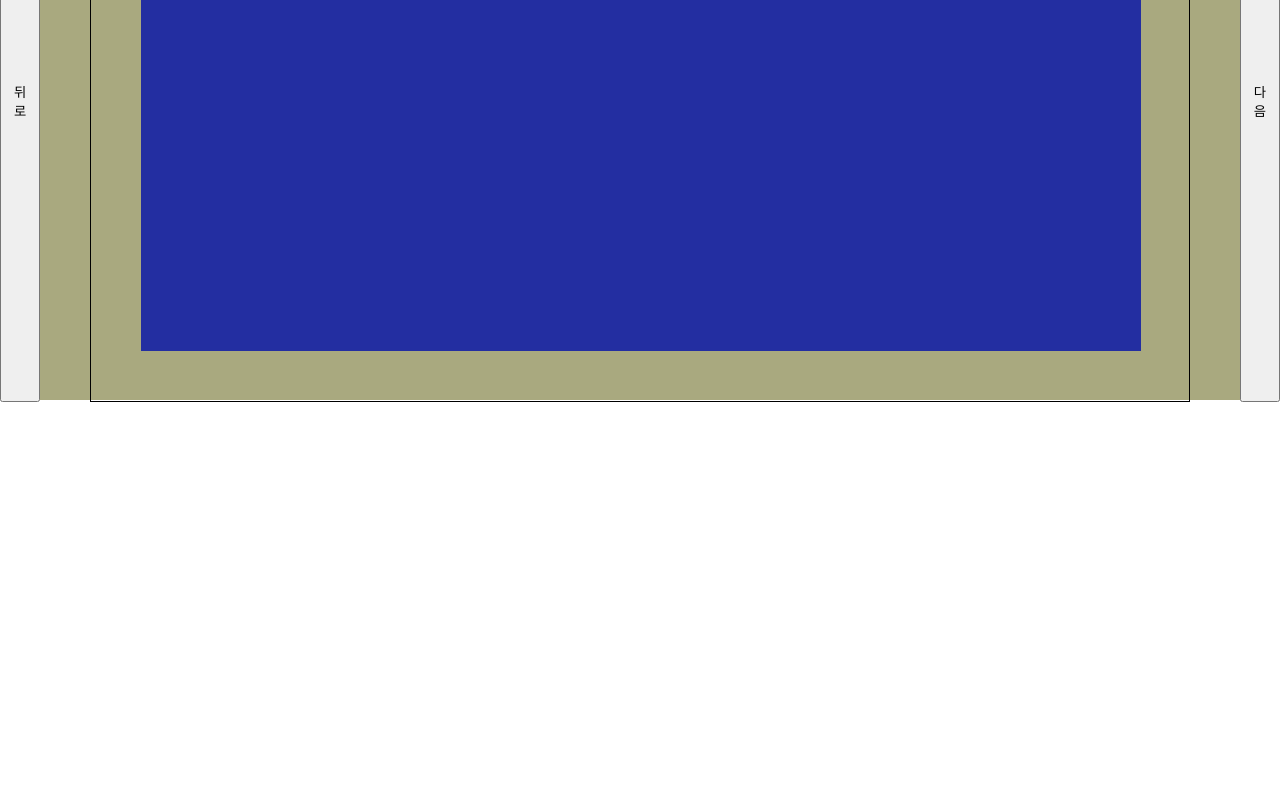
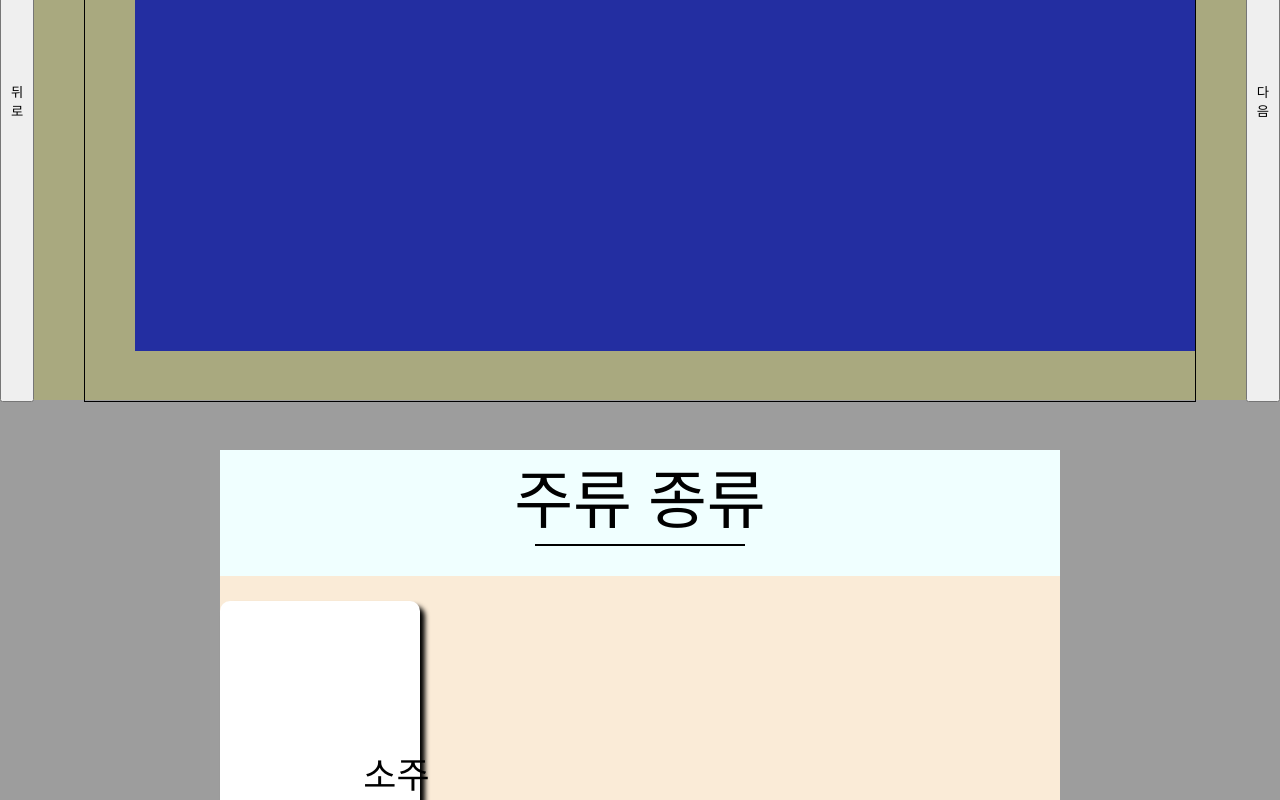
Before and after one commit to Hongaproject/AlcoholDrinks, a React (Create React App) app: page / in a window 1280 px wide. Shown: the part 300-1100 px from the top of the page. Before the commit the page ends 800 px from the top, so only its background shows below. Built offline with nearby package versions, Linux system fonts and the light colour scheme; a web font is replaced by a local one.

Commit message:
술 종류 보여주는 부분 틀 작업 중

```diff
--- a/src/Section/Section.jsx
+++ b/src/Section/Section.jsx
@@ -18,7 +18,7 @@ const Slide = styled.div`
     margin: 0 auto;
 `
 const Show = styled.div`
-    width: 1100px;
+    width: 1500px;
     height: 600px;
     display: flex;
     border: 1px solid #000;
@@ -27,7 +27,7 @@ const Show = styled.div`
     margin: 0 50px;
 `
 const Img = styled.div`
-    width: 1000px;
+    width: 1400px;
     height: 500px;
     flex-shrink: 0;
     text-align: center;
@@ -48,6 +48,185 @@ const Img = styled.div`
         background-color: #d6ce2d;
     }
 `
+
+
+const Main = styled.div`
+    width: calc(100% - 440px);
+    height: 100%;
+    margin: 0 auto;
+    background-color: azure;
+`
+const SubTitle = styled.h1`
+    font-size: 64px;
+    text-align: center;
+    align-items: center;
+    margin-top: 50px;
+    padding: 20px;
+    &:after{
+        content: "";
+        display: block;
+        width: 210px;
+        border-bottom: 2px solid #000;
+        margin: 10px auto;
+    }
+`
+
+// soju
+const SojuContainer = styled.div`
+    width: 100%;
+    height: 300px;
+    background-color: antiquewhite;
+    display: flex;
+    flex-direction: row;
+    align-items: center;
+`
+const Soju = styled.div`
+    width: 100%;
+    height: 250px;
+    position: relative;
+`
+const SojuImg = styled.div`
+    width: 200px;
+    height: 250px;
+    background-color: #fff;
+    border-radius: 10px;
+    box-shadow: 5px 5px 5px ;
+    float: left;
+`
+const SojuTitle = styled.h1`
+    font-size: 36px;
+    padding: 10px 0;
+    position: absolute;
+    top: 70%;
+    left: 21%;
+    transform: translate(-50%, -50%);
+`
+const SojuContent = styled.span`
+    font-size: 18px;
+    padding: 10px 0;
+    position: absolute;
+    top: 87%;
+    left: 22.8%;
+    transform: translate(-50%, -50%);
+    color: #909090;
+`
+
+// beer
+const BeerContainer = styled.div`
+    width: 100%;
+    height: 300px;
+    background-color: #bf9864;
+    display: flex;
+    flex-direction: row;
+    align-items: center;
+`
+const Beer = styled.div`
+    width: 100%;
+    height: 250px;
+    position: relative;
+    display:flex;
+    flex-direction:row-reverse;
+    align-items:center;
+`
+const BeerImg = styled.div`
+    width: 200px;
+    height: 250px;
+    background-color: #fff;
+    border-radius: 10px;
+    box-shadow: 5px 5px 5px ;
+    float: left;
+`
+const BeerTitle = styled.h1`
+    font-size: 36px;
+    padding: 10px 0;
+    position: absolute;
+    top: 70%;
+    left: 79%;
+    transform: translate(-50%, -50%);
+`
+const BeerContent = styled.span`
+    font-size: 18px;
+    padding: 10px 0;
+    position: absolute;
+    top: 87%;
+    left: 77.2%;
+    transform: translate(-50%, -50%);
+    color: #909090;
+`
+
+// makgeolli
+const MakgeolliC = styled.div`
+    width: 100%;
+    height: 500px;
+    background-color: #855f2d;
+
+`
+const Makgeolli = styled.div`
+    width: 100%;
+    height: 300px;
+    padding: 70px 0;
+`
+const MakgeolliImg = styled.div`
+    width: 800px;
+    height: 250px;
+    background-color: #fff;
+    border-radius: 10px;
+    box-shadow: 5px 5px 5px ;
+    margin: 0 auto;
+`
+const MakgeolliTitle = styled.h1`
+    font-size: 36px;
+    padding: 10px 0;
+    text-align: center;
+    margin-top: 20px;
+`
+const MakgeolliContent = styled.span`
+    font-size: 18px;
+    padding: 10px 0;
+    color: #909090;
+    text-align: center;
+    justify-content: center;
+    display: flex;
+`
+
+
+const Container1 = styled.div`
+    width: 100%;
+    height: 500px;
+    margin-top: 70px;
+`
+const CW = styled.div`
+    width: 100%;
+    height: 300px;
+    display: flex;
+    justify-content: space-around;
+`
+const CW1 = styled.div`
+    width: 100%;
+    display: flex;
+    justify-content: space-around;
+`
+const Container2 = styled.div`
+    width: 300px;
+    height: 300px;
+    background-color: aqua;
+    flex-direction: column;
+
+`
+const Container3 = styled.div`
+    width: 300px;
+    height: 300px;
+    background-color: bisque;
+    flex-direction: column;
+`
+
+const ContainerTitle = styled.h1`
+    font-size: 36px;
+    padding: 10px 0;
+    text-align: center;
+    margin-top: 20px;
+`
+
 export default function Section () {
     const example = ['1','2','3','4','5'];
 
@@ -90,7 +269,7 @@ export default function Section () {
                                 <Img
                                     key={index}
                                     style={{
-                                        transform: `translateX(${-1100 * imgArr}px)`,
+                                        transform: `translateX(${-1500 * imgArr}px)`,
                                         transition: 'all 0.4s ease-in-out',
                                     }}>{item}
                                 </Img>
@@ -102,6 +281,44 @@ export default function Section () {
                     </button>
                 </Slide>
             </ImgSlice>
+            <Main>
+                <SubTitle>주류 종류</SubTitle>
+                <SojuContainer>
+                    <Soju>
+                        <SojuImg />
+                        <SojuTitle>소주</SojuTitle>
+                        <SojuContent>희석주 입니다.</SojuContent>
+                    </Soju>
+                </SojuContainer>
+                <BeerContainer>
+                    <Beer>
+                        <BeerImg />
+                        <BeerTitle>맥주</BeerTitle>
+                        <BeerContent>곡료주 입니다.</BeerContent>
+                    </Beer>
+                </BeerContainer>
+                <MakgeolliC>
+                    <Makgeolli>
+                        <MakgeolliImg />
+                        <MakgeolliTitle>막걸리</MakgeolliTitle>
+                        <MakgeolliContent>전통주 입니다.</MakgeolliContent>
+                    </Makgeolli>
+                </MakgeolliC>
+                <Container1>
+                    <CW>
+                        <Container2 />
+                        <Container3 />
+                    </CW>
+                    <CW1>
+                        <ContainerTitle>증류주</ContainerTitle>
+                        <ContainerTitle>신제품</ContainerTitle>
+                    </CW1>
+                    <CW1>
+                        <MakgeolliContent>증류주</MakgeolliContent>
+                        <MakgeolliContent>신제품</MakgeolliContent>
+                    </CW1>
+                </Container1>
+            </Main>
         </Container>
     )
 }
```
